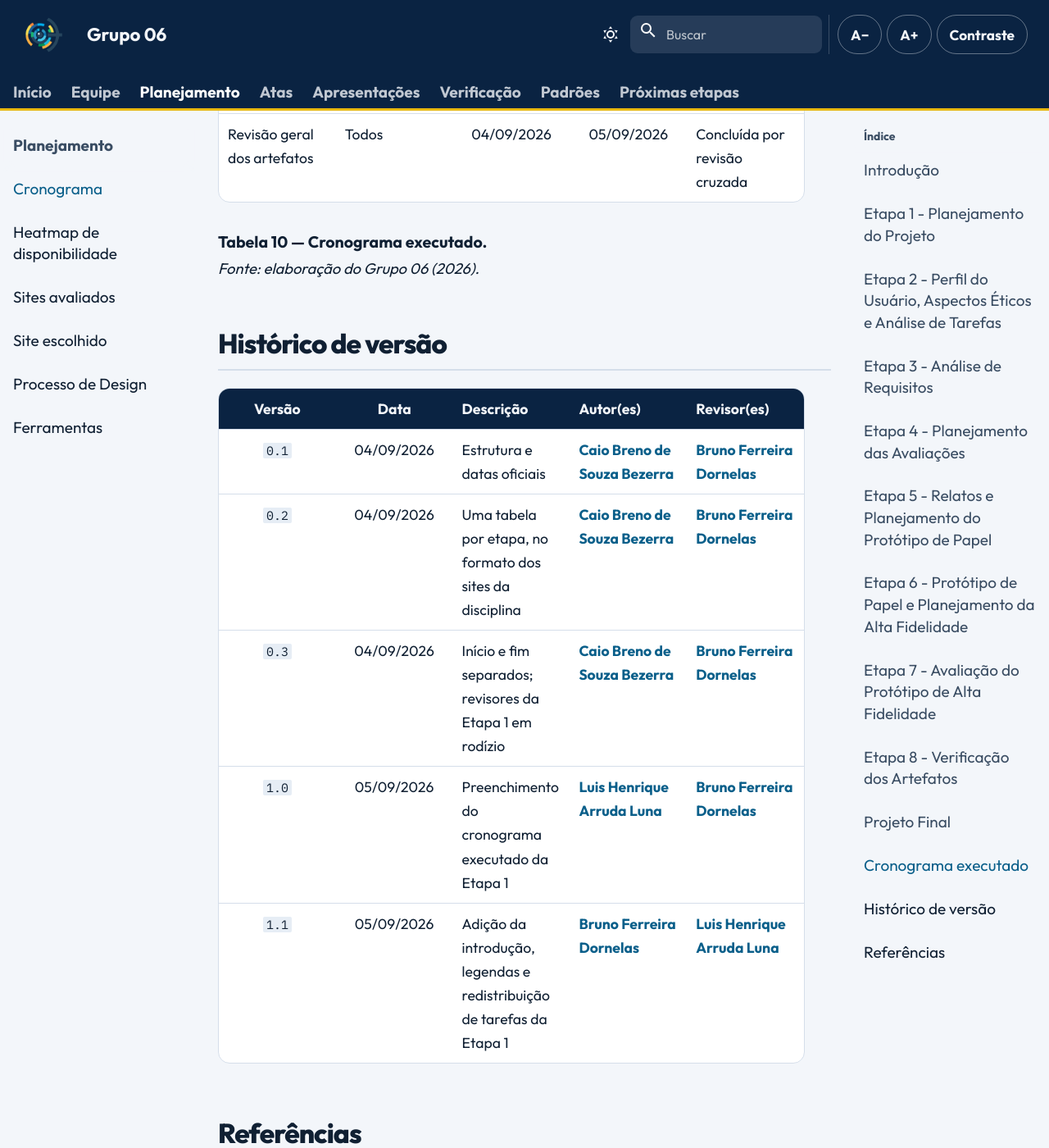
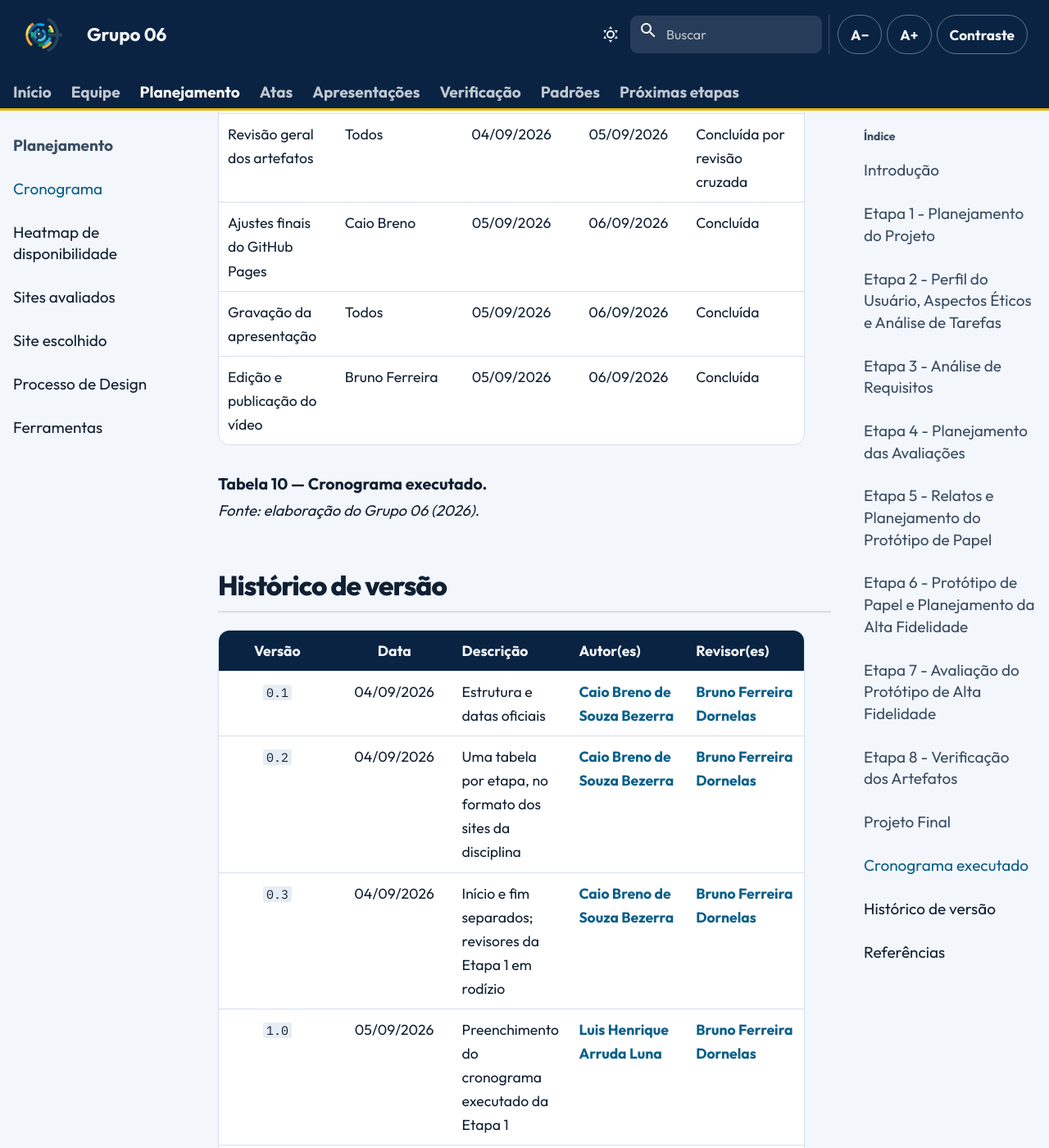
Before and after one commit to Interacao-Humano-Computador/2026.2-Grupo06, an MkDocs documentation site: the page built from docs/entrega-1/cronograma.md, in a window 1280 px wide and 1400 px high, scrolled down 23265 px. Shown: the whole window at 82% size. Built offline with MkDocs 1.6.1 and Material for MkDocs 9.7.7, drawn with Linux system fonts in a browser that asks for light colours; comment, search, counter and statistics services are not loaded; some of the changed text lies outside the part shown.

Commit message:
docs: adicionando video de apresentação

```diff
--- a/docs/entrega-1/cronograma.md
+++ b/docs/entrega-1/cronograma.md
@@ -251,6 +251,9 @@ Esta tabela registra as atividades efetivamente realizadas, com suas datas e res
 | Coleta das disponibilidades da equipe | Luis Henrique | 04/09/2026 | 05/09/2026 | Concluída |
 | Consolidação do heatmap de disponibilidade | Luis Henrique | 04/09/2026 | 05/09/2026 | Concluída |
 | Revisão geral dos artefatos | Todos | 04/09/2026 | 05/09/2026 | Concluída por revisão cruzada |
+| Ajustes finais do GitHub Pages | Caio Breno | 05/09/2026 | 06/09/2026 | Concluída |
+| Gravação da apresentação | Todos | 05/09/2026 | 06/09/2026 | Concluída |
+| Edição e publicação do vídeo | Bruno Ferreira | 05/09/2026 | 06/09/2026 | Concluída |
 
 <p class="caption">Tabela 10 — Cronograma executado.</p>
 <p class="source">Fonte: elaboração do Grupo 06 (2026).</p>
@@ -264,6 +267,7 @@ Esta tabela registra as atividades efetivamente realizadas, com suas datas e res
 | `0.3` | 04/09/2026 | Início e fim separados; revisores da Etapa 1 em rodízio | [Caio Breno de Souza Bezerra](https://github.com/CaioBezerra-Dev) | [Bruno Ferreira Dornelas](https://github.com/brunnf) |
 | `1.0` | 05/09/2026 | Preenchimento do cronograma executado da Etapa 1 | [Luis Henrique Arruda Luna](https://github.com/Donnk61) | [Bruno Ferreira Dornelas](https://github.com/brunnf) |
 | `1.1` | 05/09/2026 | Adição da introdução, legendas e redistribuição de tarefas da Etapa 1 | [Bruno Ferreira Dornelas](https://github.com/brunnf) | [Luis Henrique Arruda Luna](https://github.com/Donnk61) |
+| `1.2` | 05/09/2026 | Inclusão de ajustes do Pages, gravação e edição no cronograma executado | [Bruno Ferreira Dornelas](https://github.com/brunnf) | [Luis Henrique Arruda Luna](https://github.com/Donnk61) |
 
 ## Referências
 
```
Also changed, not shown: docs/apresentacoes/etapa-01.md (+13 -8 lines), docs/verificacao/grupo-06/etapa-1/lista-verificacao.md (+2 -1 lines).
